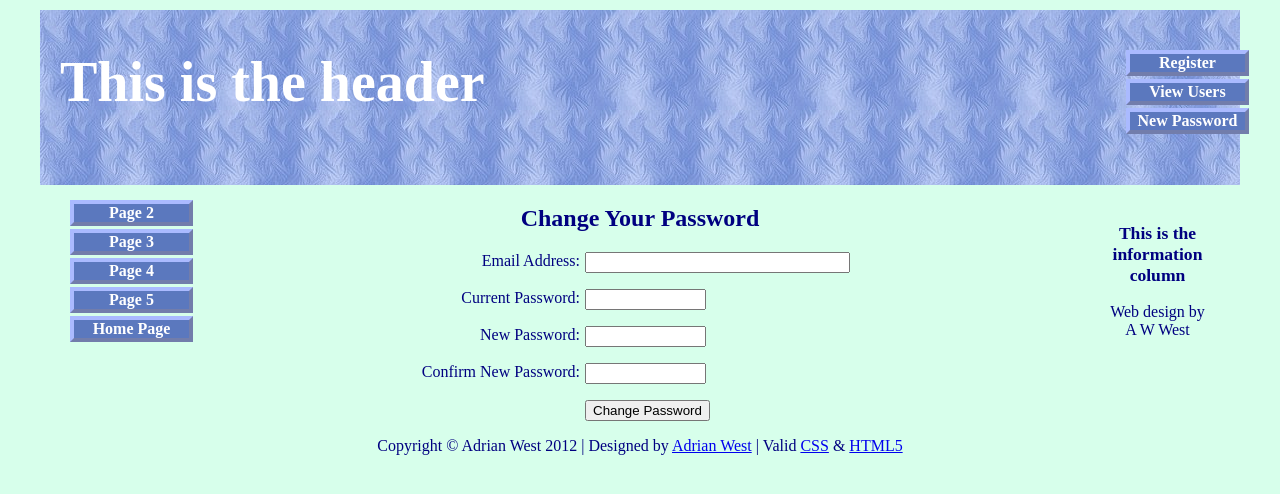
After one commit to witrd603/simple-interactive-database-master, a PHP site: page /register-password.php in a window 1280 px wide. The commit adds this page. Shown: the top 494 px of the page. Run offline with PHP 8.4, Linux system fonts and the light colour scheme.

Commit message:
change password page added

```diff
--- a/header.php
+++ b/header.php
@@ -15,7 +15,7 @@ margin:-150px 15px 0px 88%;
 <div id="reg-navigation">
 		<ul>
 			<li><a href="register-page.php">Register</a></li>
-			<li><a href="register-view_users-page.php">View Users</a></li>
+			<li><a href="register-view-users.php">View Users</a></li>
 			<li><a href="register-password.php">New Password</a></li>
 		</ul>
 	</div>
--- a/register-page_.php
+++ b/register-page_.php
@@ -5,7 +5,7 @@
         <meta charset=utf-8>
         <link rel="stylesheet" type="text/css" href="includes.css">
         <style type="text/css">
-        p.error { color:red; font-size:105; font-weight:bold; text-align:center;}
+        p.error { color:red; font-size:105%; font-weight:bold; text-align:center;}
           </style>
           </head>
           <body>
@@ -47,7 +47,7 @@
                                   }
                                   else {$errors[]= 'You did not enter your password';
                                   }
-                                  //Start of the SUCCESFUL SECTION. i.e. all the fields were filled out
+                                  //Start of the SUCCESSFUL SECTION. i.e. all the fields were filled out
                                   if (empty($errors)) {//if no problems encountered, register user in the database
                                   require ('./mysqli_connect.php');//Connect to the database.
                                   //Make the query
--- /dev/null
+++ b/register-password.php
@@ -0,0 +1,117 @@
+<!doctype html>
+<html lang=en>
+<head>
+<title>Change password</title>
+<meta charset=utf-8>
+<link rel="stylesheet" type="text/css" href="includes.css">
+<style type="text/css">
+p.error {color:red; font-size: 105%; font-weight: bold; text-align: center;}
+</style>
+</head>
+<body>
+<div id="container">
+<?php include("header.php")?>
+<?php include("nav.php")?>
+<?php include("info-col.php")?>
+<div id="content"><!-- Start of the change password page -->
+<?php
+    //This page lets users change their password.
+    //Was the submit button clicked?
+    if ($_SERVER['REQUEST_METHOD']== 'POST') {
+        require ('mysqli_connect.php'); //Connect to the database
+        $errors = array(); //Initialize the error array.
+
+        //Check for an email address:
+        if (empty($_POST['email'])) {
+            $errors[] = 'You forgot to enter your email address.';
+        }else{
+            $e = mysqli_real_escape_string($dbcon, trim($_POST['email']));
+        }
+
+        //Check for the current password:
+        if (empty($_POST['psword'])){
+            $errors[] = 'You forgot to enter your current password';
+        }else{
+            $p = mysqli_real_escape_string($dbcon, trim($_POST['psword']));
+        }
+
+        //Check for a new password and match against the confirmed password:
+        if (!empty($_POST['psword1'])){
+            if ($_POST['psword1'] != $_POST['psword2']){
+            $errors[] = 'Your new password did not match the confirmed password';
+        }else{
+               $np = mysqli_real_escape_string($dbcon, trim($_POST['psword1']));
+        }
+    } else{
+        $errors[] = 'You forgot to enter your new password';
+    }
+
+    if (empty($errors)) {// If no problems occured
+    //Check that the user has entered the right email address/password combination:
+    $q = "SELECT user_id FROM users WHERE (email= '$e' AND password= SHA1('$p') )";
+    $result = @mysqli_query($dbcon, $q);
+    $num = @mysqli_num_rows($result);
+    if ($num == 1) { // Match was made.
+    // Get the user_id:
+    $row = mysqli_fetch_array($result, MYSQLI_NUM);
+    // Make the UPDATE query:
+    $q = "UPDATE users SET psword=SHA1('$np')WHERE user_id=$row[0]";
+    $result = @mysqli_query($dcon, $q);
+    if (mysqli_affected_rows($dbcon) == 1) { // If the query ran without a problem
+    // Echo a message
+    echo '<h2>Thank you</h2>
+    <h3>Your password has been updated.</h3>';
+  }else{  // If it encountered a problem
+  //Error message
+  echo '<h2>System Error</h2>
+  <p class="error">Your password could not be changed due to a system error.
+  We apologize for any inconvenience.</p>';
+  // Debuggin message
+  echo '<p>' . mysqli_error($dbcon) . '<br /><br />Query: '. $q . '</p>';
+   }
+   mysqli_close($dbcon); //Close the database connection.
+   // Include the footer and quit the script (to not show the form).
+   include ('footer.php');
+   exit();
+   }else{ // Invalid email address/password combination.
+   echo '<h2>Error</h2>
+   <p class= "error">The email address and password do not match those on file</p>';
+   }
+    }else {  // Report the errors.
+    echo '<h2>Error!</h2>
+    <p class= "error">The following error(s) occured: <br />';
+    foreach ($errors as $msg) { //Print each error.
+    echo "- $msg <br />\n";
+    }
+     echo '</p><p class= "error">Please try again. </p><p><br /> </p>';
+    } // End of if (empty ($errors))
+    mysqli_close($dbcon); // Close the database connection.
+    } // End of the main Submit conditional
+?>
+<!--Display the form -->
+<h2>Change Your Password</h2>
+<form action="register-password.php" method="post">
+    <p><label class="label" for="email">Email Address:</label>
+    <input id= "email" type="text" name= "email" size="30" maxlength="30"
+    value="<?php if (isset($_POST['email'])) echo $_POST['email'];?>"></p>
+
+       <p><label class="label" for="psword">Current Password:</label>
+    <input id= "psword" type="password" name= "psword" size="12" maxlength="12"
+    value="<?php if (isset($_POST['psword'])) echo $_POST['psword'];?>"></p>
+
+     <p><label class="label" for="psword1">New Password:</label>
+    <input id= "psword1" type="password" name= "psword1" size="12" maxlength="12"
+    value="<?php if (isset($_POST['psword1'])) echo $_POST['psword1'];?>"></p>
+
+         <p><label class="label" for="psword2">Confirm New Password:</label>
+    <input id= "psword2" type="password" name= "psword2" size="12" maxlength="12"
+    value="<?php if (isset($_POST['psword2'])) echo $_POST['psword2'];?>"></p>
+
+    <p><input id= "submit" type="submit" name= "submit" value= "Change Password"/></p>
+
+</form>
+<?php include ('footer.php'); ?> </p>
+</div><!--End of the page-specific content -->
+</div>
+</body>
+</html>
```
Also changed, not shown: register-pasword.php (deleted, +0 -56 lines).
